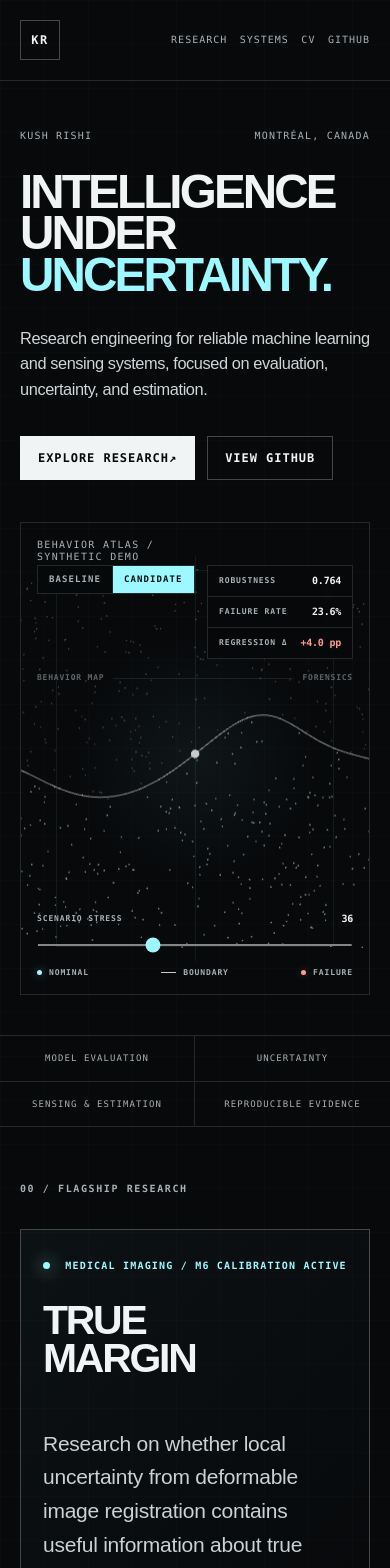
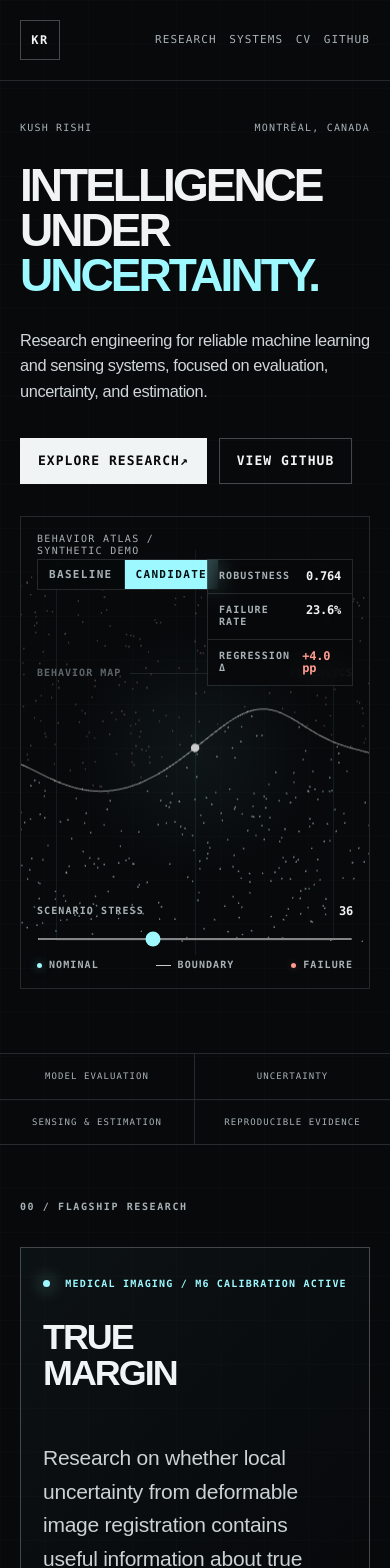
Before and after one commit to Kushrishi/kushrishi.com, a Next.js app: page / in a window 390 px wide. Shown: the top 1568 px of the page. Built offline with nearby package versions, Linux system fonts and the light colour scheme.

Commit message:
Improve responsive reading rhythm and preserve atlas controls without WebGL

```diff
--- a/app/globals.css
+++ b/app/globals.css
@@ -670,6 +670,7 @@ footer h2 { margin-bottom: 0; }
   }
 }
 .hero .field-shell { transition: border-color .35s ease, box-shadow .35s ease; }
+.field-flat-atlas { display: block; width: 100%; height: 100%; }
 .hero .field-shell:hover { border-color: rgba(157,249,255,.28); box-shadow: 0 0 0 1px rgba(157,249,255,.03), 0 30px 90px rgba(0,0,0,.24); }
 @media (max-width: 680px) {
   .field-phase { top: 82px; right: 16px; }
--- a/app/readability.css
+++ b/app/readability.css
@@ -4,10 +4,78 @@
   --muted: #a8b1b5;
 }
 
+/* A consistent type scale and spacing rhythm across the public pages. */
+.hero {
+  min-height: auto;
+  padding-top: 64px;
+  padding-bottom: 64px;
+  gap: 40px;
+}
+
+.hero h1 {
+  font-size: clamp(48px, 6.8vw, 96px);
+  line-height: 0.96;
+  letter-spacing: -0.065em;
+}
+
+.field-shell {
+  height: clamp(480px, 54vw, 580px);
+  min-height: 480px;
+}
+
+.section {
+  padding-top: 88px;
+  padding-bottom: 88px;
+}
+
+.research-card {
+  min-height: 0;
+}
+
+.research-card h2,
+.section-title,
+footer h2 {
+  font-size: clamp(40px, 5.3vw, 76px);
+  line-height: 1;
+}
+
+.research-meta > div {
+  gap: 16px;
+  padding: 24px;
+}
+
+.research-hero-page h1 {
+  font-size: clamp(48px, 6.8vw, 96px);
+  line-height: 1;
+}
+
+.research-copy p,
+.cv-page p {
+  max-width: 70ch;
+}
+
+.site-header nav,
+.footer-links {
+  flex-wrap: wrap;
+}
+
+a:focus-visible,
+button:focus-visible,
+input:focus-visible {
+  outline: 2px solid var(--accent);
+  outline-offset: 5px;
+}
+
+.cv-page .site-header {
+  padding: 0 0 24px;
+  margin-bottom: 40px;
+}
+
 /* Global navigation and supporting labels */
 nav a,
 .back-link {
-  font-size: 12px;
+  font-size: 13px;
+  line-height: 1.4;
 }
 
 .eyebrow {
@@ -18,7 +86,8 @@ nav a,
 .button,
 .text-link,
 .footer-links {
-  font-size: 12px;
+  font-size: 13px;
+  line-height: 1.4;
 }
 
 .section-label {
@@ -112,23 +181,23 @@ nav a,
 }
 
 .field-model-toggle button {
-  font-size: 9px;
+  font-size: 11px;
 }
 
 .field-readout span,
 .field-stress-label span,
 .field-legend {
-  font-size: 8px;
+  font-size: 10px;
   line-height: 1.25;
 }
 
 .field-readout strong,
 .field-stress-label strong {
-  font-size: 10px;
+  font-size: 12px;
 }
 
 .field-phase {
-  font-size: 8px;
+  font-size: 10px;
   line-height: 1.2;
 }
 
@@ -199,7 +268,7 @@ nav a,
 
 .method-grid span,
 .related-work-grid span {
-  font-size: 9px;
+  font-size: 11px;
   line-height: 1.25;
 }
 
@@ -218,7 +287,7 @@ nav a,
 }
 
 .experiment-head {
-  font-size: 9px;
+  font-size: 11px;
   line-height: 1.25;
 }
 
@@ -229,7 +298,7 @@ nav a,
 }
 
 .experiment-row span {
-  font-size: 9px;
+  font-size: 11px;
   line-height: 1.35;
 }
 
@@ -239,13 +308,13 @@ nav a,
 }
 
 .benchmark-metrics span {
-  font-size: 9px;
+  font-size: 11px;
   line-height: 1.25;
 }
 
 .research-log span,
 .research-log time {
-  font-size: 9px;
+  font-size: 11px;
   line-height: 1.4;
 }
 
@@ -276,6 +345,10 @@ nav a,
 
 /* Tablet: preserve comfortable reading size while collapsing the layout. */
 @media (max-width: 980px) {
+  .hero {
+    gap: 32px;
+  }
+
   .research-body {
     gap: 44px;
   }
@@ -291,9 +364,31 @@ nav a,
 
 /* Mobile: keep hierarchy compact without dropping below comfortable reading sizes. */
 @media (max-width: 680px) {
+  .hero {
+    padding-top: 40px;
+  }
+
+  .hero h1 {
+    font-size: clamp(34px, 11.8vw, 60px);
+    line-height: 0.98;
+  }
+
+  .research-card h2,
+  .section-title,
+  footer h2 {
+    font-size: clamp(34px, 9.2vw, 48px);
+    line-height: 1.02;
+  }
+
+  nav a {
+    min-height: 36px;
+    display: inline-flex;
+    align-items: center;
+  }
+
   nav a,
   .back-link {
-    font-size: 10px;
+    font-size: 11px;
   }
 
   .eyebrow {
--- a/components/BehaviorField.tsx
+++ b/components/BehaviorField.tsx
@@ -1,7 +1,7 @@
 "use client";
 
 import { Canvas, useFrame } from "@react-three/fiber";
-import { useEffect, useMemo, useRef, useState } from "react";
+import { Component, useEffect, useMemo, useRef, useState, type ReactNode } from "react";
 import * as THREE from "three";
 
 type ModelVersion = "baseline" | "candidate";
@@ -166,6 +166,38 @@ function formatPercent(value: number) {
   return `${value.toFixed(1)}%`;
 }
 
+function FlatBehaviorAtlas({ model, stress }: { model: ModelVersion; stress: number }) {
+  const points = useMemo(() => {
+    const random = mulberry32(481516);
+    return Array.from({ length: 440 }, (_, index) => {
+      const x = -2.55 + random() * 5.1;
+      const y = -2.2 + random() * 4.4;
+      const noise = (random() - 0.5) * 0.12;
+      random();
+      return { index, x, y, failure: y > boundaryAt(x, model, stress) + noise };
+    });
+  }, [model, stress]);
+  const boundary = Array.from({ length: 92 }, (_, index) => {
+    const x = -2.6 + (index / 91) * 5.2;
+    return `${260 + x * 82},${220 - boundaryAt(x, model, stress) * 70}`;
+  }).join(" ");
+
+  return (
+    <svg className="field-flat-atlas" viewBox="0 0 520 440" role="img" aria-label="Synthetic behavior map showing nominal and failure regions">
+      {points.map(({ index, x, y, failure }) => (
+        <circle key={index} cx={260 + x * 82} cy={220 - y * 70} r="1.8" fill={failure ? "#ff9b8f" : "#9df9ff"} opacity={failure ? 0.44 : 0.72} />
+      ))}
+      <polyline points={boundary} fill="none" stroke="#f2ffff" strokeWidth="1.2" opacity="0.72" />
+    </svg>
+  );
+}
+
+class AtlasBoundary extends Component<{ children: ReactNode; fallback: ReactNode }, { failed: boolean }> {
+  state = { failed: false };
+  static getDerivedStateFromError() { return { failed: true }; }
+  render() { return this.state.failed ? this.props.fallback : this.props.children; }
+}
+
 export function BehaviorField() {
   const shellRef = useRef<HTMLDivElement>(null);
   const phaseFillRef = useRef<HTMLElement>(null);
@@ -177,6 +209,14 @@ export function BehaviorField() {
   const [isTabletLike, setIsTabletLike] = useState(false);
   const [reducedMotion, setReducedMotion] = useState(false);
   const [isVisible, setIsVisible] = useState(true);
+  const [webGLAvailable, setWebGLAvailable] = useState(false);
+
+  useEffect(() => {
+    const canvas = document.createElement("canvas");
+    const context = canvas.getContext("webgl2");
+    setWebGLAvailable(Boolean(context));
+    context?.getExtension("WEBGL_lose_context")?.loseContext();
+  }, []);
 
   useEffect(() => {
     const coarseQuery = window.matchMedia("(pointer: coarse)");
@@ -296,7 +336,7 @@ export function BehaviorField() {
       role="region"
       aria-label="Interactive synthetic model behavior atlas"
     >
-      <Canvas
+      {webGLAvailable ? <AtlasBoundary fallback={<FlatBehaviorAtlas model={model} stress={stress} />}><Canvas
         camera={{ position: [0, 0, 6.35], fov: 47 }}
         dpr={canvasDpr}
         frameloop={frameLoop}
@@ -316,7 +356,7 @@ export function BehaviorField() {
           pointCount={pointCount}
           boundarySegments={boundarySegments}
         />
-      </Canvas>
+      </Canvas></AtlasBoundary> : <FlatBehaviorAtlas model={model} stress={stress} />}
 
       <div className="field-hud field-hud-top">BEHAVIOR ATLAS / SYNTHETIC DEMO</div>
       <div className="field-phase" aria-hidden="true">
```
